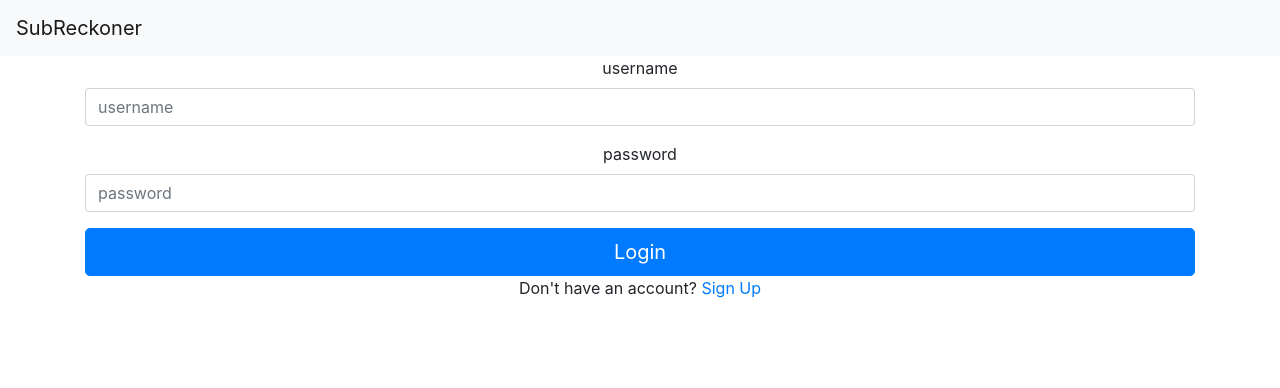
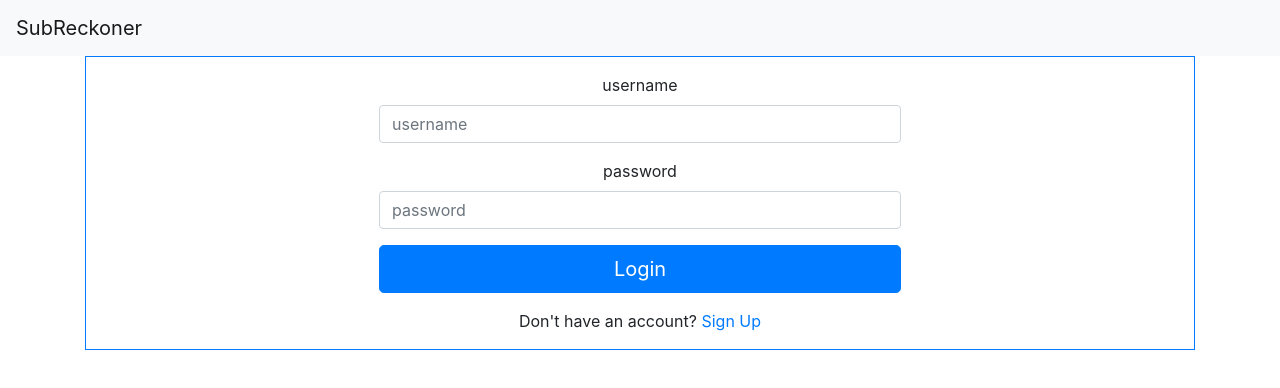
Before and after one commit to ngraton/subscription-frontend-mirror, a React (Create React App) app: page /login in a window 1280 px wide. Shown: the top 388 px of the page. Built offline with nearby package versions, Linux system fonts and the light colour scheme.

Commit message:
added style to login page (#49)
* added some style to login page

* hopefully fixed packae-lock problem

```diff
--- a/src/pages/LoginPage.js
+++ b/src/pages/LoginPage.js
@@ -41,8 +41,9 @@ class LoginPage extends Component {
     return (
       <Container>
         {this.state.redirectHome && <Redirect to='/' />}
-        <div align='center'>
+        <div align='center' className='border border-primary'>
         {this.state.errorMessage && <Alert variant='danger'>{this.state.errorMessage}</Alert>}
+        <Container className="w-50 p-3" >
         <Form onSubmit={this.handleSubmit}>
           <Form.Group controlId="formUserName">
             <Form.Label>username</Form.Label>
@@ -56,6 +57,7 @@ class LoginPage extends Component {
               Login
             </Button>
         </Form>
+        </Container>
         <p>Don't have an account? <Link to='/signup'>Sign Up</Link></p>
         </div>
       </Container>
```
Also changed, not shown: 1 other file (tests, documents, lock files or other folders).
